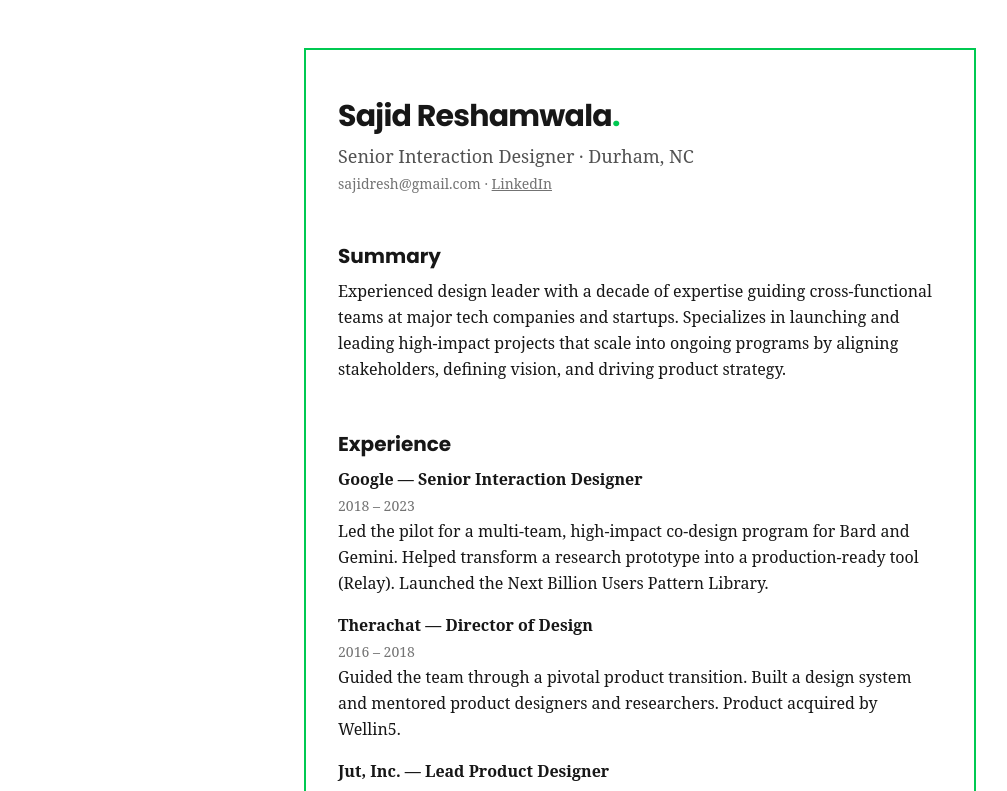
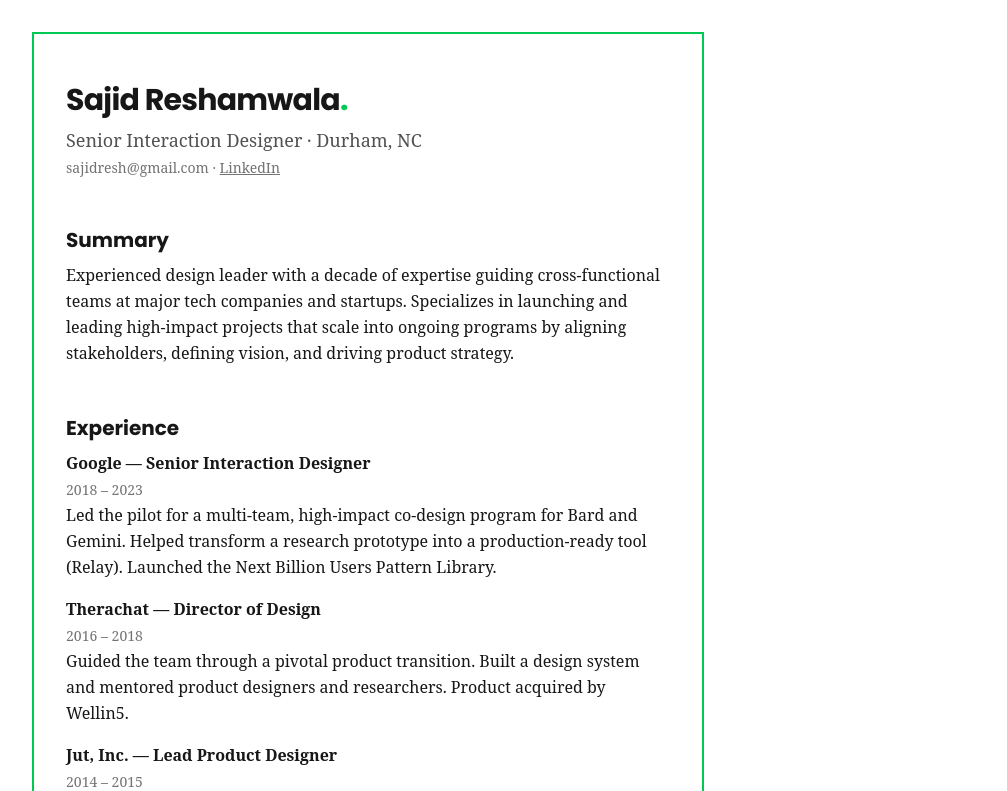
Before and after one commit to sajidsan/portfolio-website-2025, a React (Vite) app: page / in a window 1280 px wide. Shown: the top 791 px of the page, without its empty margins (0-1007 px from the left). Built offline with nearby package versions, Linux system fonts and the light colour scheme.

Commit message:
fixed horizontal margin.

```diff
--- a/src/App.jsx
+++ b/src/App.jsx
@@ -5,7 +5,7 @@
 
 
   return (
-    <div className="border-2 border-green-500 m-12 max-w-2xl mx-auto px-8 py-12 text-neutral-900 font-serif leading-relaxed">
+    <div className="border-2 border-green-500 mx-8 my-8 max-w-2xl px-8 py-12 text-neutral-900 font-serif leading-relaxed">
       <header className="mb-12">
         <h1 className="text-3xl font-sans font-bold tracking-tight">Sajid Reshamwala<span className="text-green-500">.</span></h1>
         <p className="text-lg mt-2 text-neutral-600">
```
